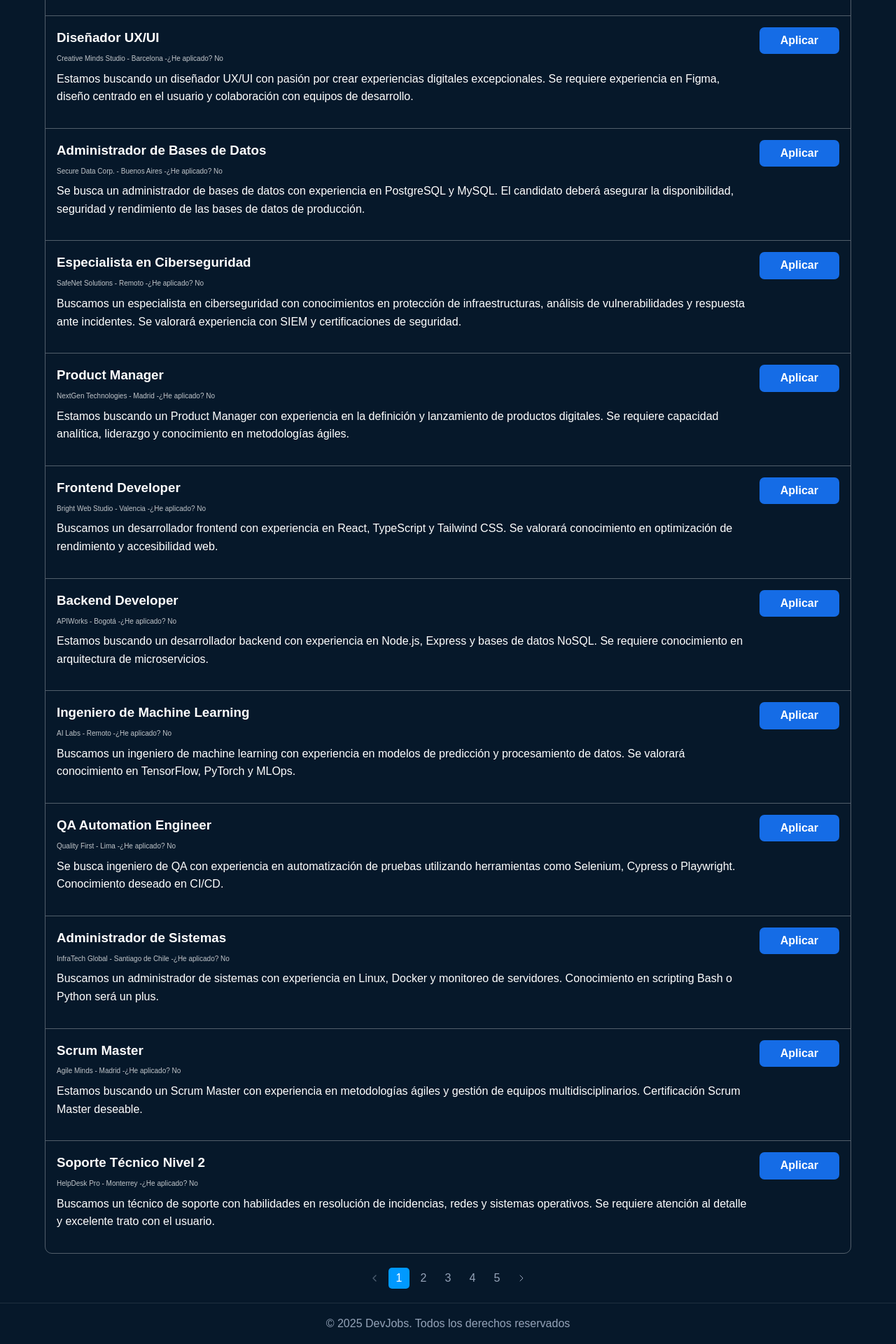
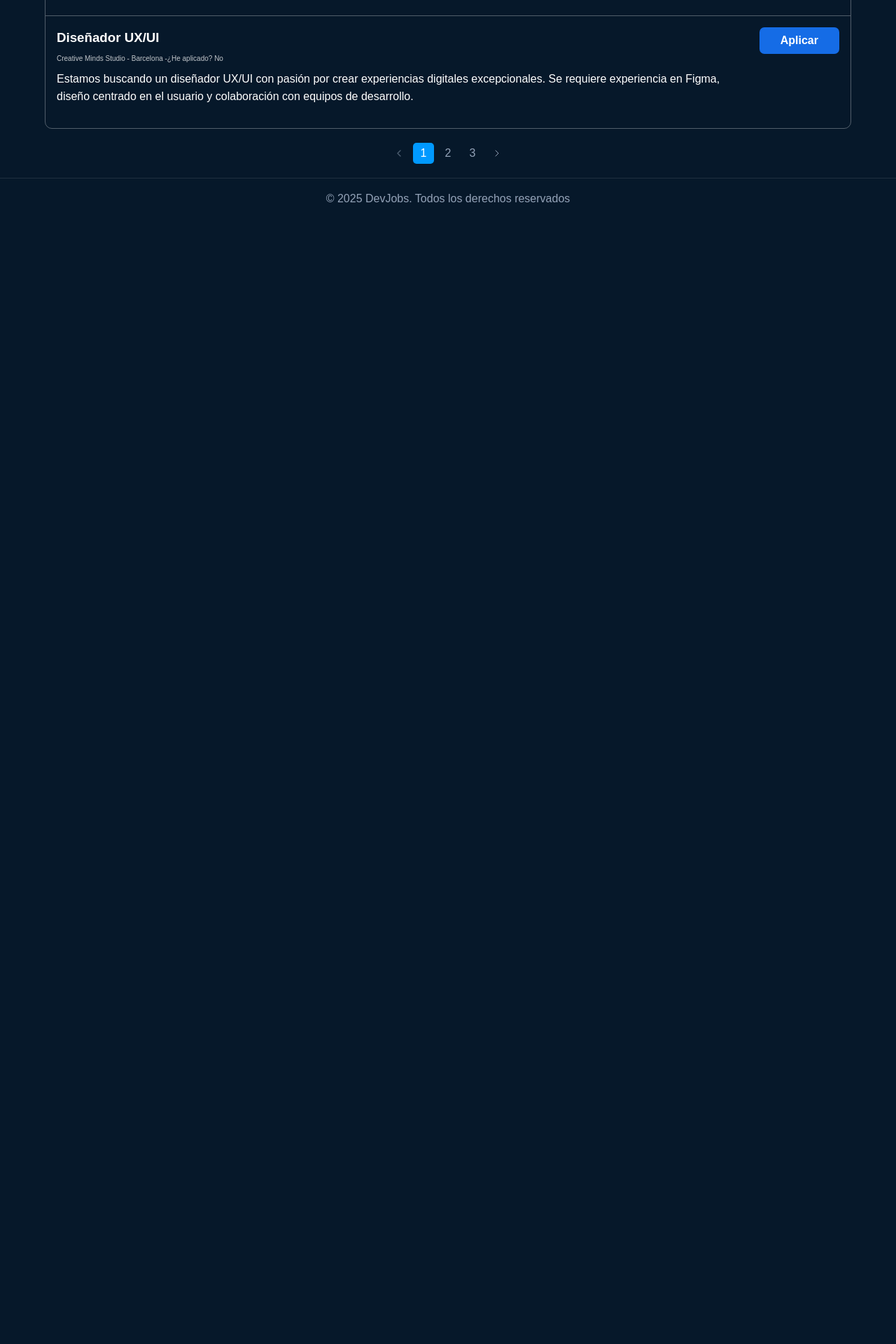
Before and after one commit to fguedez1311/react-jscamp, a React (Vite) app: page /search in a window 1280 px wide. Shown: the part 1018-2938 px from the top of the page at 70% size. After the commit the page ends 1330 px from the top, so only its background shows below. Built offline with nearby package versions, Linux system fonts and the light colour scheme.

Commit message:
Terminando la paginación

```diff
--- a/src/App.jsx
+++ b/src/App.jsx
@@ -4,16 +4,21 @@ import { Header } from "./components/Header";
 import JobListing from "./components/JobListing";
 import { Pagination } from "./components/Pagination";
 import { SearchFormSection } from "./components/SearchFormSection";
+import jobsData from "./data.json";
 
-
+const RESULTS_PER_PAGE=5
 function App() {
   const [currentPage,setCurrentPage]=useState(1)
-  const totalPages=5
+  const totalPages=Math.ceil(jobsData.length/RESULTS_PER_PAGE)
+  const pageResults=jobsData.slice(
+    (currentPage-1)*RESULTS_PER_PAGE,
+    currentPage*RESULTS_PER_PAGE
+  )
   const handlePageChange=(page)=>{
-    console.log('Cambiamos a la página',page)
+
     setCurrentPage(page)
   }
-  console.log("render App")
+
 
   return (
     <>
@@ -21,7 +26,7 @@ function App() {
       <main>
         <SearchFormSection/>
         <section className="resultados">
-         <JobListing />
+         <JobListing jobs={pageResults} />
          <Pagination currentPage={currentPage} totalPages={totalPages} onPageChange={handlePageChange}/>
         </section>
       </main>
--- a/src/components/JobCard.jsx
+++ b/src/components/JobCard.jsx
@@ -4,7 +4,7 @@ import { useState } from "react"
  export function JobCard({job}) {
       const {data,titulo, empresa, ubicacion, descripcion }=job
       const [isApplied,setIsApplied]=useState(false)
-      console.log('Render')
+
       function handleClick(){
         setIsApplied(!isApplied)
       }
--- a/src/components/JobListing.jsx
+++ b/src/components/JobListing.jsx
@@ -1,12 +1,12 @@
-import data from "../data.json";
+
 import { JobCard } from "./JobCard";
-export default function JobListing() {
+export default function JobListing({jobs}) {
   return (
     <>
       <h2 className="resultados__h2">Resultados de búsqueda</h2>
 
       <div className="resultados__jobslistings">
-        {data.map((job) => (
+        {jobs.map((job) => (
           <JobCard key={job.id} job={job} />
         ))}
       </div>
--- a/src/components/Pagination.jsx
+++ b/src/components/Pagination.jsx
@@ -23,7 +23,7 @@ export function Pagination({ currentPage=1, totalPages=10,onPageChange }) {
           onPageChange(page)
        }
   }
-  console.log("render Pagination")
+
   return (
     <>
       <nav className="resultados__pagination">
```
